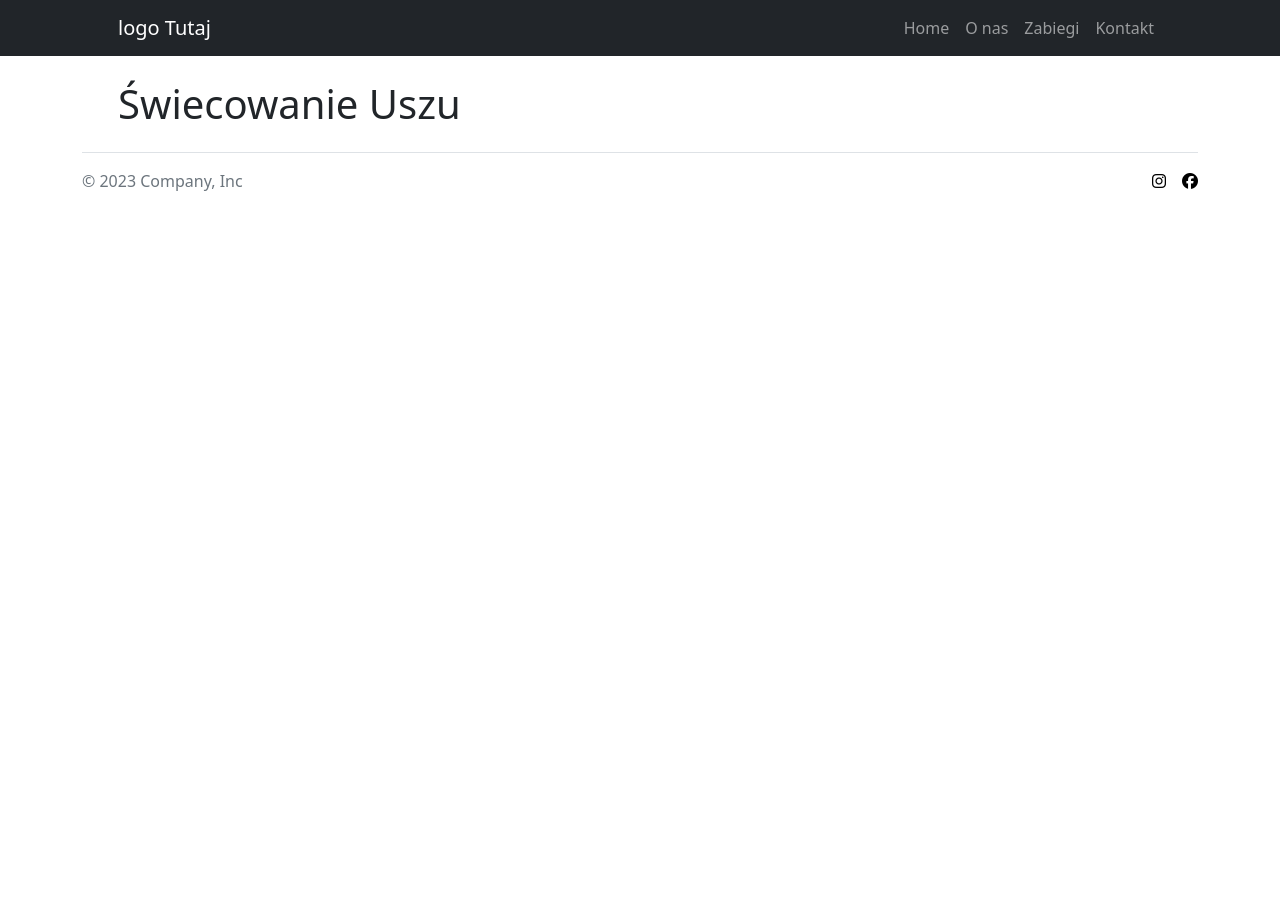
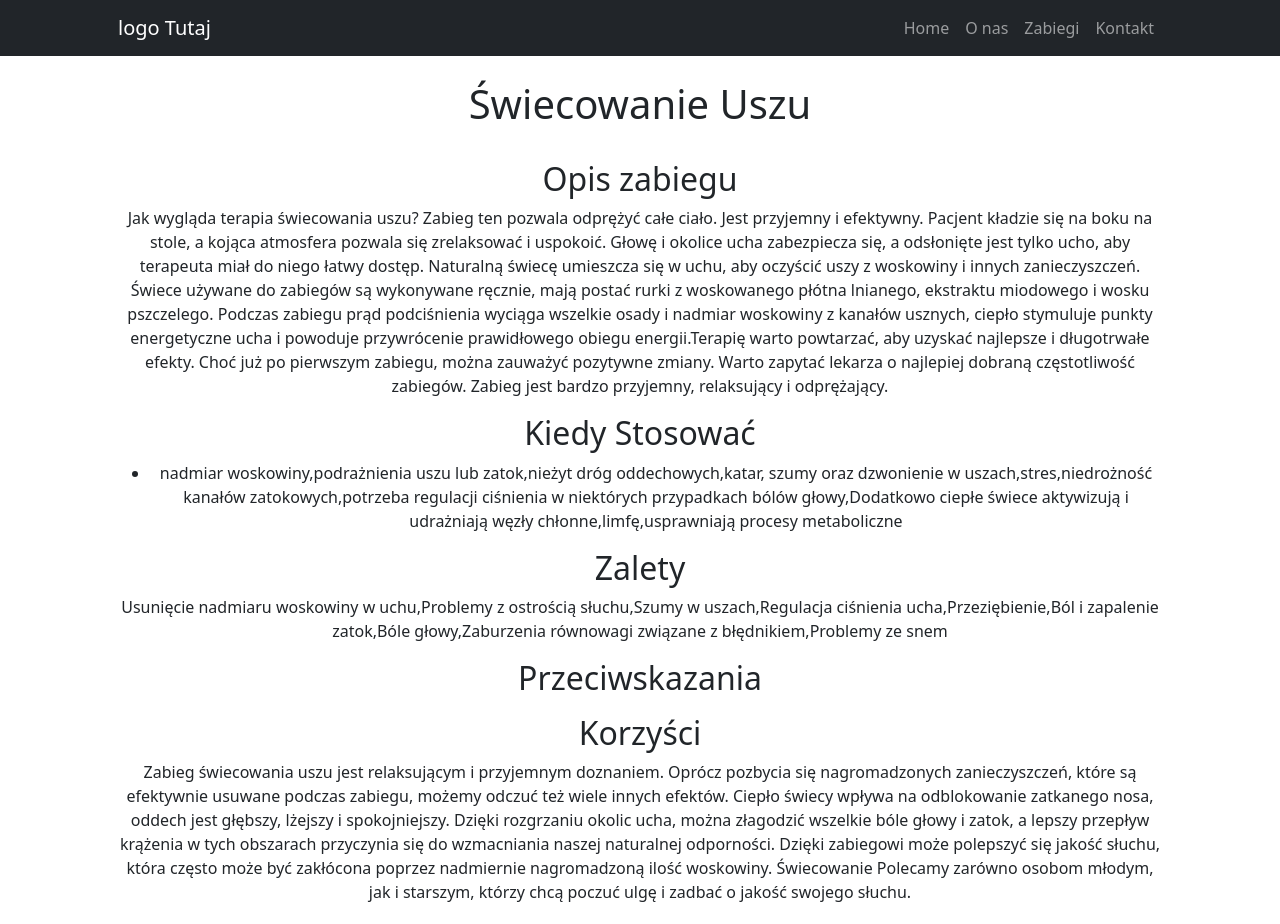
Before and after one commit to KazKamil2000/beautySite, an Angular app: page /moreInfo in a window 1280 px wide. Shown: the top 924 px of the page. Before the commit the page ends 800 px from the top, so only its background shows below. Built offline with nearby package versions, Linux system fonts and the light colour scheme.

Commit message:
updated moreinfo site

```diff
--- a/src/app/more-info/more-info.component.html
+++ b/src/app/more-info/more-info.component.html
@@ -1,5 +1,32 @@
 <section class="pt-4">
-  <div class="container px-lg-5">
-    <h1>{{ products[selectedProduct].name }}</h1>
+  <div class="container px-lg-5 text-center">
+    <h1 class="pb-4">{{ products[selectedProduct].name }}</h1>
+
+    <h2>Opis zabiegu</h2>
+    <p>{{ products[selectedProduct].desc }}</p>
+
+    <h2>Kiedy Stosować</h2>
+    <ul>
+      <li>
+        {{ products[selectedProduct].when }}
+      </li>
+    </ul>
+
+    <h2>Zalety</h2>
+    <p>{{ products[selectedProduct].prosShort }}</p>
+
+    <h2>Przeciwskazania</h2>
+    <p>{{ products[selectedProduct].cons }}</p>
+
+    <h2>Korzyści</h2>
+    <p>{{ products[selectedProduct].benefits }}</p>
+
+    <h2 *ngIf="products[selectedProduct].example != null">
+      Przykładowa mieszanka
+    </h2>
+    <p>{{ products[selectedProduct].example }}</p>
+
+    <h2>Czas trwania zabiegu</h2>
+    <p>{{ products[selectedProduct].time }} min</p>
   </div>
 </section>
```
